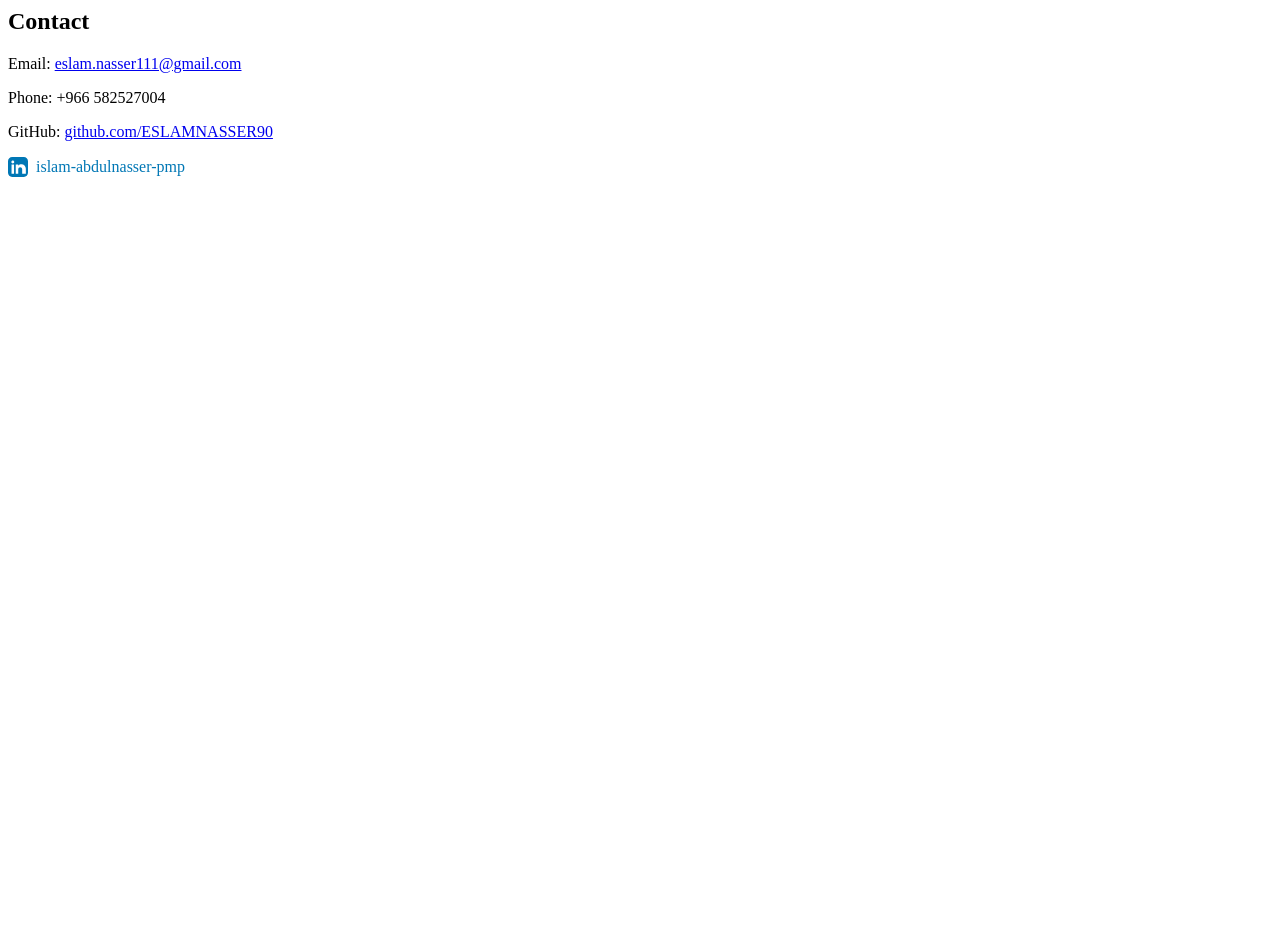
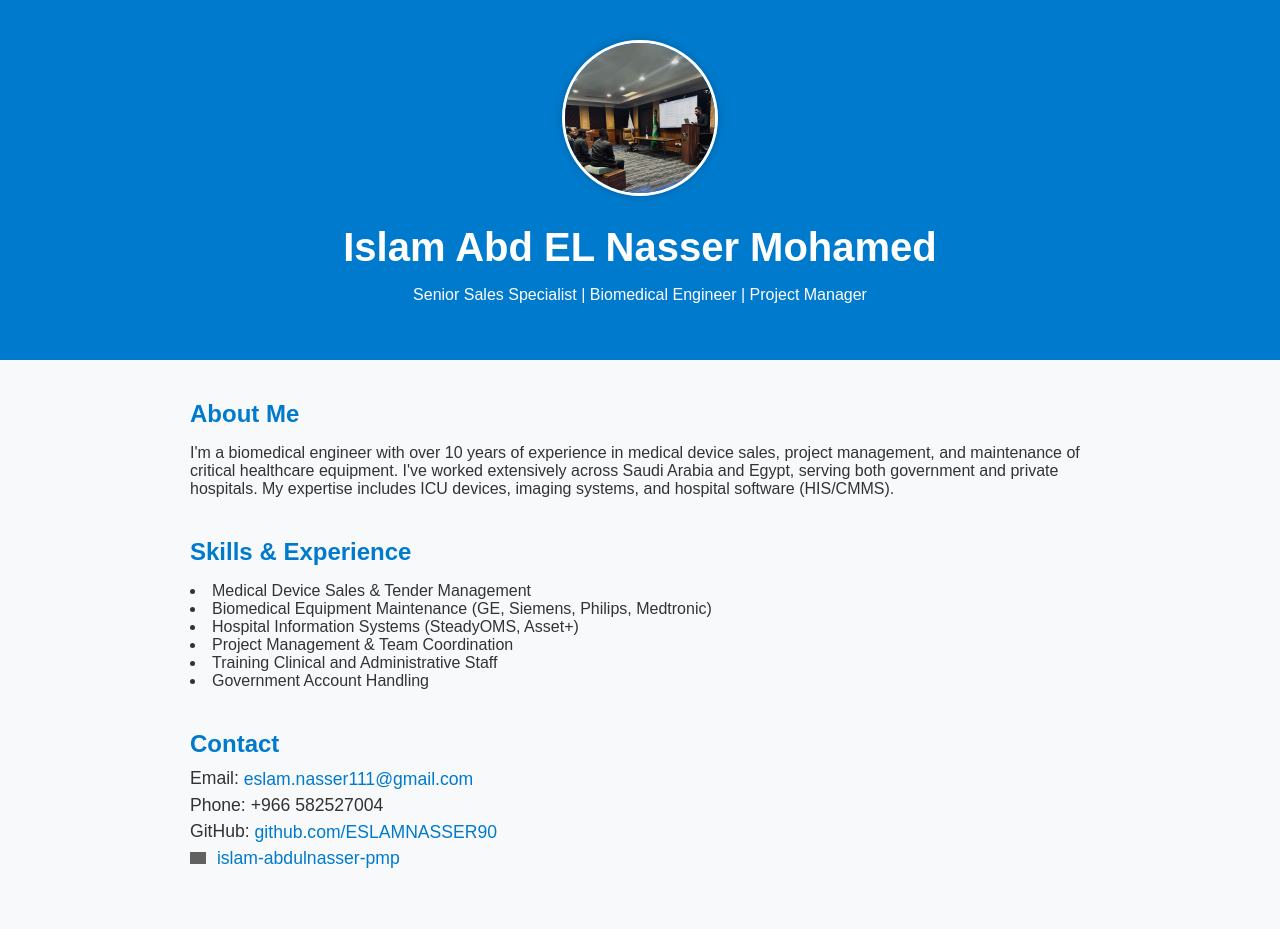
Before and after one commit to ESLAMNASSER90/ESLAMNASSER90.github.io, a plain HTML site: page index.html in a window 1280 px wide. Before the commit the page ends 800 px from the top, so only its background shows below. Drawn offline with Linux system fonts and the light colour scheme; grey boxes are pictures that could not be loaded.

Commit message:
Update index.html

```diff
--- a/index.html
+++ b/index.html
@@ -1,3 +1,109 @@
+<!DOCTYPE html>
+<html lang="en">
+<head>
+  <meta charset="UTF-8" />
+  <meta name="viewport" content="width=device-width, initial-scale=1" />
+  <title>Islam Abd EL Nasser Mohamed | Biomedical Engineer</title>
+  <style>
+    body {
+      font-family: Arial, sans-serif;
+      margin: 0;
+      background: #f8f9fa;
+      color: #333;
+    }
+    header {
+      background: #007acc;
+      color: white;
+      padding: 40px 20px;
+      text-align: center;
+    }
+    header img {
+      width: 150px;
+      height: 150px;
+      border-radius: 50%;
+      border: 3px solid #fff;
+      box-shadow: 0 0 8px rgba(0,0,0,0.2);
+      margin-bottom: 15px;
+      object-fit: cover;
+    }
+    h1 {
+      margin: 10px 0 5px;
+      font-size: 2.5em;
+    }
+    h2 {
+      color: #007acc;
+      margin-bottom: 10px;
+    }
+    .container {
+      max-width: 900px;
+      margin: auto;
+      padding: 20px;
+    }
+    section {
+      margin-bottom: 40px;
+    }
+    ul {
+      list-style: inside disc;
+      padding-left: 0;
+    }
+    a {
+      color: #007acc;
+      text-decoration: none;
+    }
+    a:hover {
+      text-decoration: underline;
+    }
+    .contact p {
+      margin: 5px 0;
+      font-size: 1.1em;
+    }
+    .contact a {
+      vertical-align: middle;
+    }
+    .icon-linkedin {
+      display: inline-block;
+      width: 16px;
+      height: 16px;
+      margin-right: 6px;
+      vertical-align: middle;
+      background-image: url('https://cdn.jsdelivr.net/npm/simple-icons@v9/icons/linkedin.svg');
+      background-size: contain;
+      background-repeat: no-repeat;
+      filter: invert(100%);
+    }
+  </style>
+</head>
+<body>
+
+  <header>
+    <img src="C2BE6CAE-0AF4-404B-AD09-DFE08E19ADD9.JPG" alt="Islam Abd EL Nasser Mohamed" />
+    <h1>Islam Abd EL Nasser Mohamed</h1>
+    <p>Senior Sales Specialist | Biomedical Engineer | Project Manager</p>
+  </header>
+
+  <div class="container">
+    <section>
+      <h2>About Me</h2>
+      <p>
+        I'm a biomedical engineer with over 10 years of experience in medical device sales,
+        project management, and maintenance of critical healthcare equipment. I've worked extensively
+        across Saudi Arabia and Egypt, serving both government and private hospitals. My expertise includes ICU devices,
+        imaging systems, and hospital software (HIS/CMMS).
+      </p>
+    </section>
+
+    <section>
+      <h2>Skills & Experience</h2>
+      <ul>
+        <li>Medical Device Sales & Tender Management</li>
+        <li>Biomedical Equipment Maintenance (GE, Siemens, Philips, Medtronic)</li>
+        <li>Hospital Information Systems (SteadyOMS, Asset+)</li>
+        <li>Project Management & Team Coordination</li>
+        <li>Training Clinical and Administrative Staff</li>
+        <li>Government Account Handling</li>
+      </ul>
+    </section>
+
     <section>
       <h2>Contact</h2>
       <div class="contact">
@@ -5,12 +111,14 @@
         <p>Phone: +966 582527004</p>
         <p>GitHub: <a href="https://github.com/ESLAMNASSER90" target="_blank">github.com/ESLAMNASSER90</a></p>
         <p>
-      <a href="https://www.linkedin.com/in/islam-abdulnasser-pmp®-b32195118" target="_blank" rel="noopener noreferrer" style="display: inline-flex; align-items: center; text-decoration: none; color: #0077B5;">
-        <svg xmlns="http://www.w3.org/2000/svg" width="20" height="20" fill="#0077B5" viewBox="0 0 24 24" style="margin-right: 8px;">
-          <path d="M19 0h-14c-2.76 0-5 2.24-5 5v14c0 2.76 2.24 5 5 5h14c2.76 0 5-2.24 5-5v-14c0-2.76-2.24-5-5-5zm-11.75 20h-3v-11h3v11zm-1.5-12.3c-.97 0-1.75-.78-1.75-1.75s.78-1.75 1.75-1.75 1.75.78 1.75 1.75-.78 1.75-1.75 1.75zm14.25 12.3h-3v-5.5c0-1.3-1.05-2.35-2.35-2.35s-2.35 1.05-2.35 2.35v5.5h-3v-11h3v1.6c.86-1.28 2.49-1.81 3.85-1.81 2.83 0 5.25 2.43 5.25 5.43v5.78z"/>
-        </svg>
+          <a href="https://www.linkedin.com/in/islam-abdulnasser-pmp®-b32195118" target="_blank" rel="noopener noreferrer">
+            <span class="icon-linkedin" aria-hidden="true"></span>
             islam-abdulnasser-pmp
           </a>
         </p>
       </div>
     </section>
+  </div>
+
+</body>
+</html>
```
Lines whose indentation alone changed are shown as unchanged.
